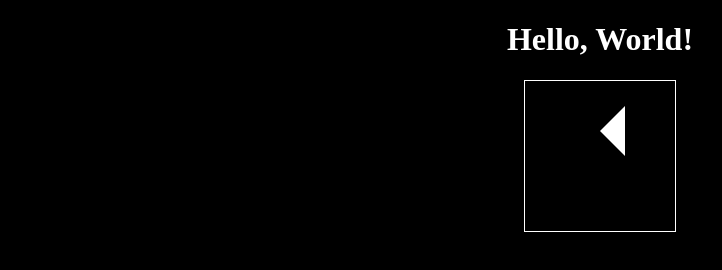
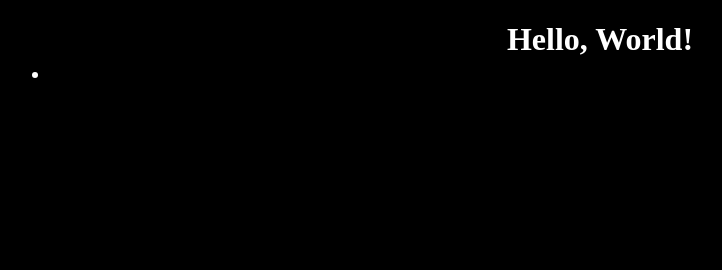
Before and after one commit to Exryl/website_main, a website: page app/public/index.html in a window 1280 px wide. Shown: the whole page, without its empty margins (40-762 px from the left). Drawn offline with Linux system fonts and the light colour scheme.

Commit message:
Refactor canvas drawing logic and update CSS for full-screen display

```diff
--- a/app/public/script.js
+++ b/app/public/script.js
@@ -1,12 +1,18 @@
 const canvas = document.getElementById("canvas");
 const ctx = canvas.getContext("2d");
+
+function resize() {
+  canvas.width = window.innerWidth;
+  canvas.height = window.innerHeight;
+}
+
+resize();
+window.addEventListener("resize", resize);
 
 function draw() {
   ctx.fillStyle = "rgb(255 255 255)";
   ctx.beginPath();
-  ctx.moveTo(75, 50);
-  ctx.lineTo(100, 75);
-  ctx.lineTo(100, 25);
+  ctx.arc(75, 75, 3, 0, Math.PI * 2);
   ctx.fill();
 }
 
--- a/app/public/style.css
+++ b/app/public/style.css
@@ -2,8 +2,12 @@ body {
   background-color: black;
   color: white;
   text-align: center;
+  margin: 0px;
 }
 
 canvas {
-  border: 1px solid white;
+  position: fixed;
+  inset: 0;
+  display: block;
+  z-index: 0;
 }
```
